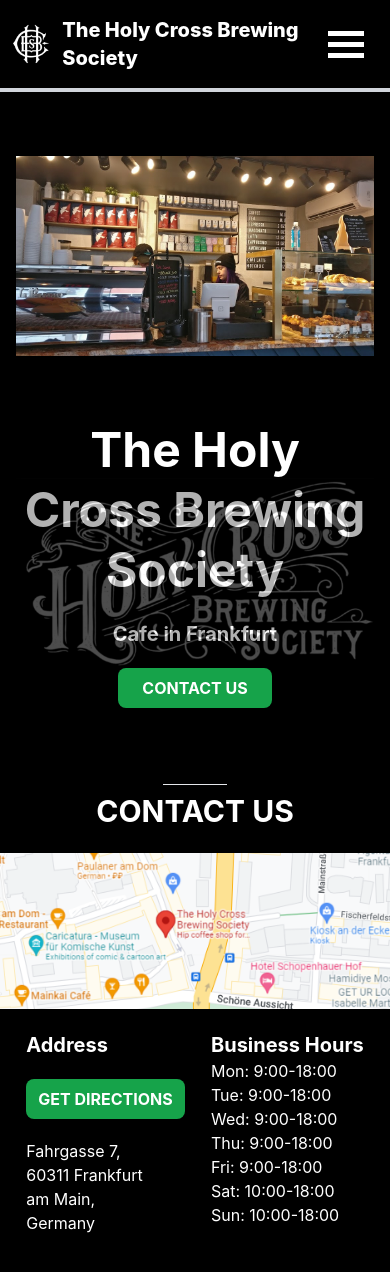
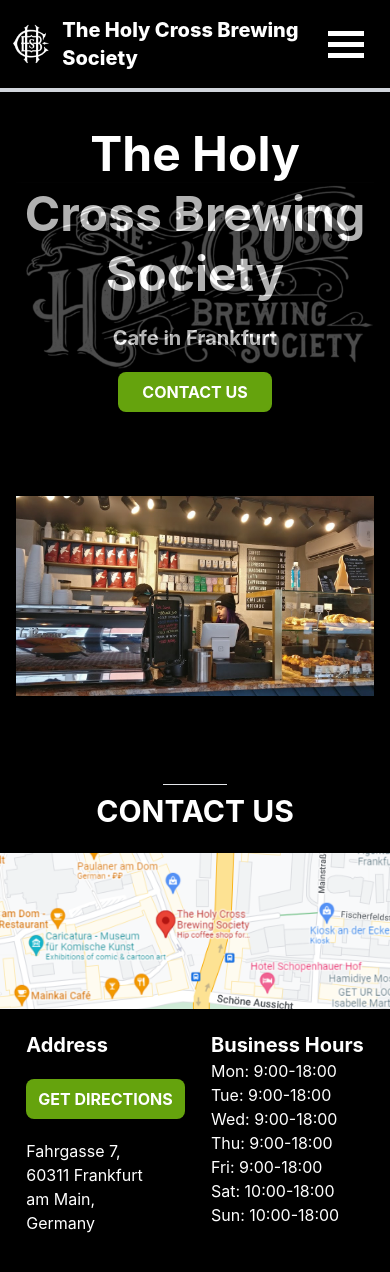
Before and after one commit to smart9205/shop-website, a Next.js app: page / in a window 390 px wide. Shown: the top 1272 px of the page. Built offline with nearby package versions, Linux system fonts and the light colour scheme.

Commit message:
feat: changed the button color

```diff
--- a/components/Home/intro.tsx
+++ b/components/Home/intro.tsx
@@ -2,7 +2,7 @@
 import Image from "next/image";
 const IntroSection = () => {
     return (
-        <div className="w-full bg-black px-4 py-4  gap- flex flex-col-reverse sm:flex-col">
+        <div className="w-full bg-black px-4 py-4  gap- flex flex-col">
             <div className="flex flex-col justify-center items-center relative py-4">
                 <div className="opacity-30">
                     <Image src={"/images/intro.jpg"} layout="fill" objectFit='contain'
@@ -11,7 +11,7 @@
                 <div className="sm:h-32"></div>
                 <span className="font-bold text-5xl text-white text-center leading-tight">The Holy Cross Brewing Society</span>
                 <span className="text-white mt-5 text-xl font-bold">Cafe in Frankfurt</span>
-                <div className="bg-green-600 hover:bg-green-800 my-5 px-6 py-2 z-10 rounded-lg">
+                <div className="bg-lime-600 hover:bg-lime-400 my-5 px-6 py-2 z-10 rounded-lg">
                     <Link href={"https://instagram.com/the_holy_cross_brewing_society?igshid=YmMyMTA2M2Y="}>
                         <span className="text-white uppercase font-bold">Contact Us</span>
                     </Link>
--- a/components/Home/serv.tsx
+++ b/components/Home/serv.tsx
@@ -7,7 +7,7 @@
                 <span className="text-white font-bold text-xl sm:text-2xl">
                     Address
                 </span>
-                <div className="bg-green-600 hover:bg-green-800 my-5 px-3 py-2 z-10 rounded-lg">
+                <div className="bg-lime-600 hover:bg-lime-400 my-5 px-3 py-2 z-10 rounded-lg">
                     <Link href={"https://maps.app.goo.gl/cRLEXB9Qa1EHt6dc9"}>
                         <span className="text-white uppercase font-bold">Get Directions</span>
                     </Link>
```
